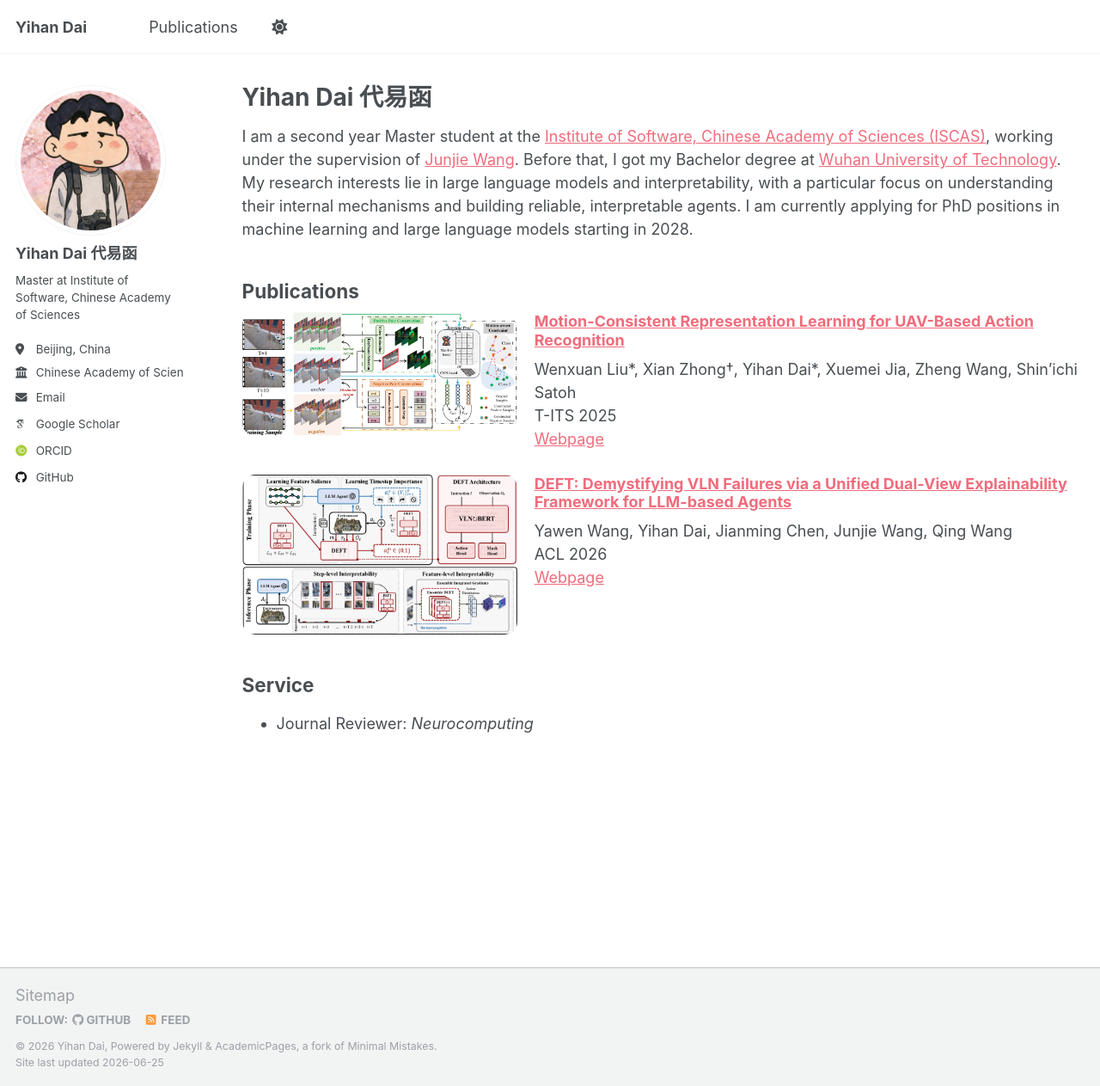
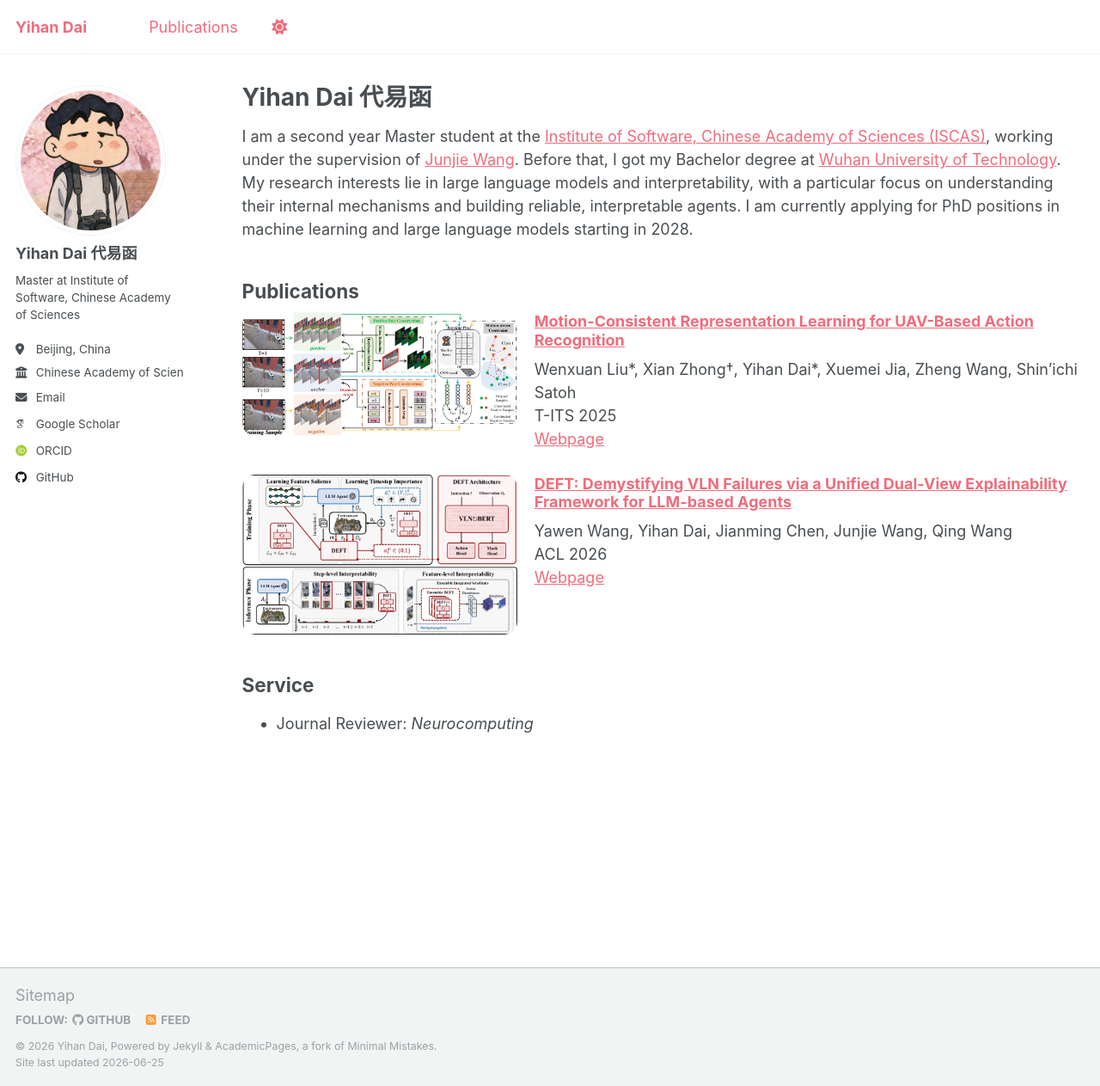
Before and after one commit to yihandai/yihandai.github.io, a Jekyll site: the page built from _pages/about.md, in a window 1280 px wide and 1263 px high. Shown: the whole window at 86% size. Built offline with Jekyll 4.4.1, drawn with Linux system fonts in a browser that asks for light colours; some web fonts are replaced; a script that is not in the unit is left out.

Commit message:
update color

```diff
--- a/_sass/theme/_dark.scss
+++ b/_sass/theme/_dark.scss
@@ -46,8 +46,8 @@ html[data-theme="dark"] {
     --global-link-color                 : #{$link};
     --global-link-color-hover           : #{$link-dark};
     --global-link-color-visited         : #{$link-light};
-    --global-masthead-link-color        : #{$text};
-    --global-masthead-link-color-hover  : #{$background-light};
+    --global-masthead-link-color        : #{$link};
+    --global-masthead-link-color-hover  : #{$link-dark};
     --global-text-color                 : #{$text};
     --global-text-color-light           : #{$light-gray};
     --global-thead-color                : #{$background-lighter};
--- a/_sass/theme/_default.scss
+++ b/_sass/theme/_default.scss
@@ -39,8 +39,8 @@ $sidebar-screen-min-width   : 1024px;
     --global-link-color                 : #F06C7C;
     --global-link-color-hover           : mix(#000, #F06C7C, 25%);
     --global-link-color-visited         : mix(#fff, #F06C7C, 25%);
-    --global-masthead-link-color        : #{$dark-gray};
-    --global-masthead-link-color-hover  : mix(#000, #{$gray}, 25%);
+    --global-masthead-link-color        : #F06C7C;
+    --global-masthead-link-color-hover  : mix(#000, #F06C7C, 25%);
     --global-text-color                 : #{$dark-gray};
     --global-text-color-light           : #{$light-gray};
     --global-thead-color                : #{$lighter-gray};
```
Also changed, not shown: images/apple-touch-icon-180x180.png, images/favicon-192x192.png, images/favicon-32x32.png, images/favicon-512x512.png, images/favicon.ico, images/favicon.svg.
